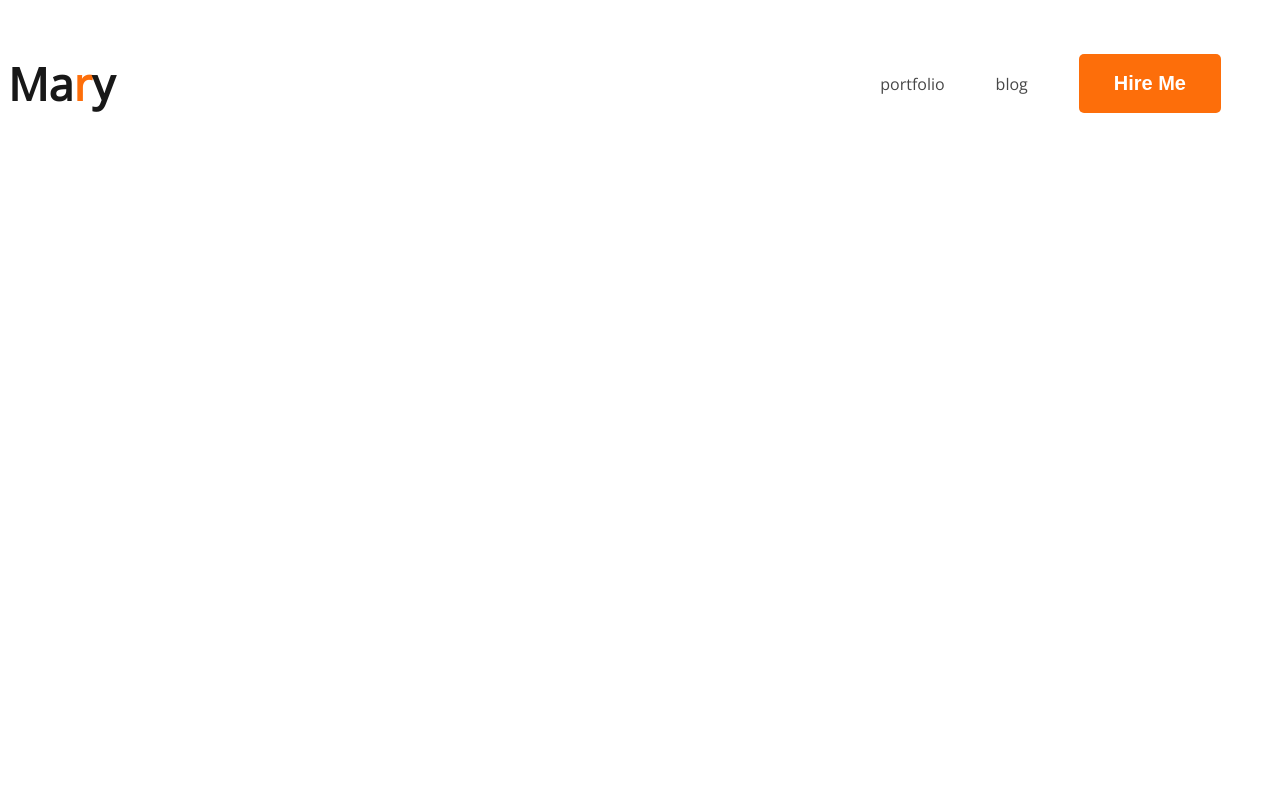
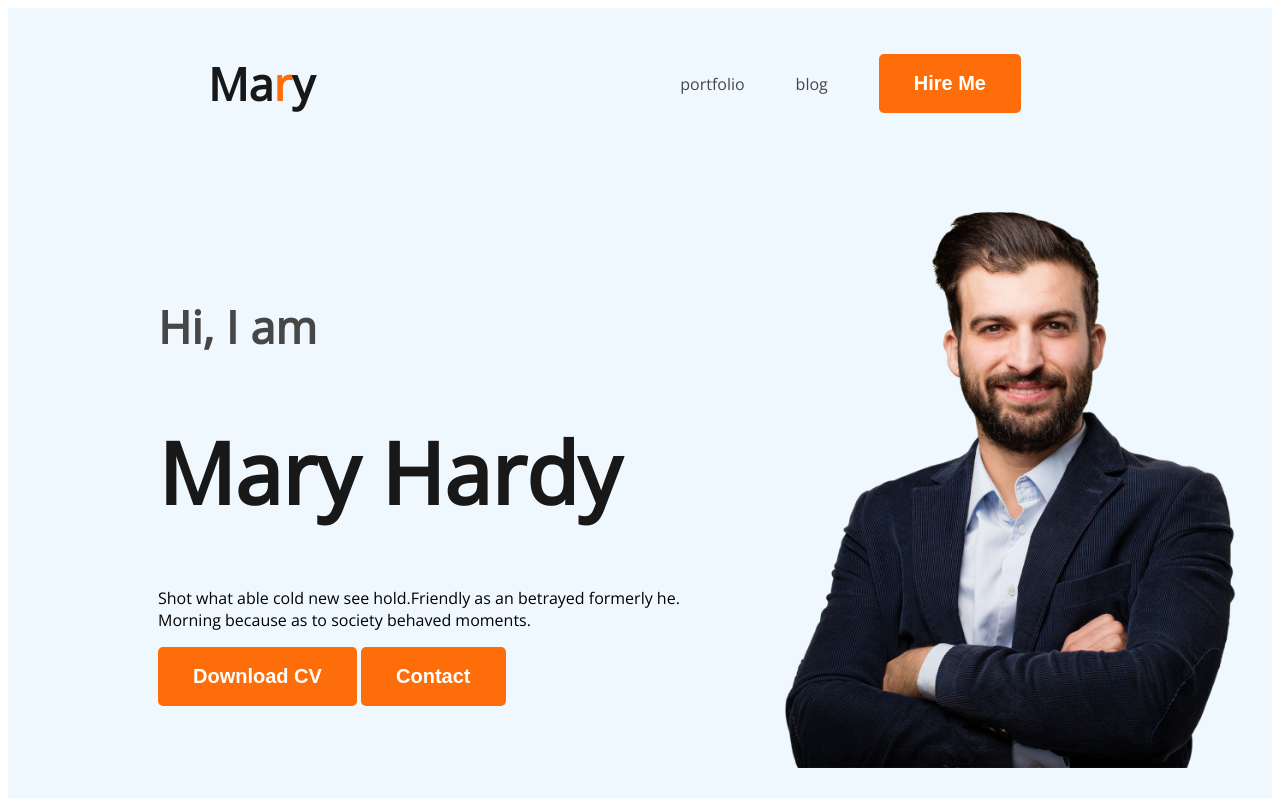
Before and after one commit to mofa-1702/portfolio, a plain HTML site: page index.html in a window 1280 px wide. Drawn offline with nearby package versions, Linux system fonts and the light colour scheme.

Commit message:
added banner

```diff
--- a/index.html
+++ b/index.html
@@ -11,7 +11,7 @@
     <link rel="stylesheet" href="styles/portfolio.css">
 </head>
 <body>
-    <header>
+    <header class="header">
     <nav>
         <h3 class="menu-title">Ma<span class="text-primary">r</span>y</h3>
         <ul>
@@ -20,7 +20,17 @@
             <li><button class="btn-primary">Hire Me</button></li>
         </ul>
     </nav>
-
+        <div class="banner">
+          <div>
+            <h3 class="banner-greeding">Hi, I  am</h3>
+            <h1 class="banner-title">Mary Hardy</h1>
+            <p class="banner-pera">Shot what able cold new see hold.Friendly as an betrayed formerly he.
+                Morning because as to society behaved moments.</p>
+            <button class="btn-primary">Download CV</button>
+            <button class="btn-primary">Contact</button>
+          </div>
+          <img class="profile-pic" src="images/hardy.png" alt="">
+        </div>
     </header>
     <main>
 
--- a/styles/portfolio.css
+++ b/styles/portfolio.css
@@ -26,6 +26,7 @@ nav{
     display: flex;
     align-items: center;
     justify-content: space-between;
+    margin: 0px 200px;
 
 }
 
@@ -49,3 +50,38 @@ nav{
     text-decoration: none;
     color:#474747 ;
 }
+
+/* header related styles */
+
+.header{
+    background-color: aliceblue;
+}
+
+.banner{
+    padding: 30px 30px 30px 150px;
+    display: flex;
+    align-items: center;
+}
+
+.banner-greeding{
+color: var(--dark-02, #474747);
+font-size: 45px;
+font-weight: 600;
+}
+
+.banner-title{
+color: var(--dark-01, #181818);
+font-size: 85px;
+font-weight: 700;
+}
+
+.banner-pera{
+display: flex;
+width: 585px;
+flex-direction: column;
+flex-shrink: 0;
+}
+
+.banner .profile-pic{
+    width: 500px;
+}
```
